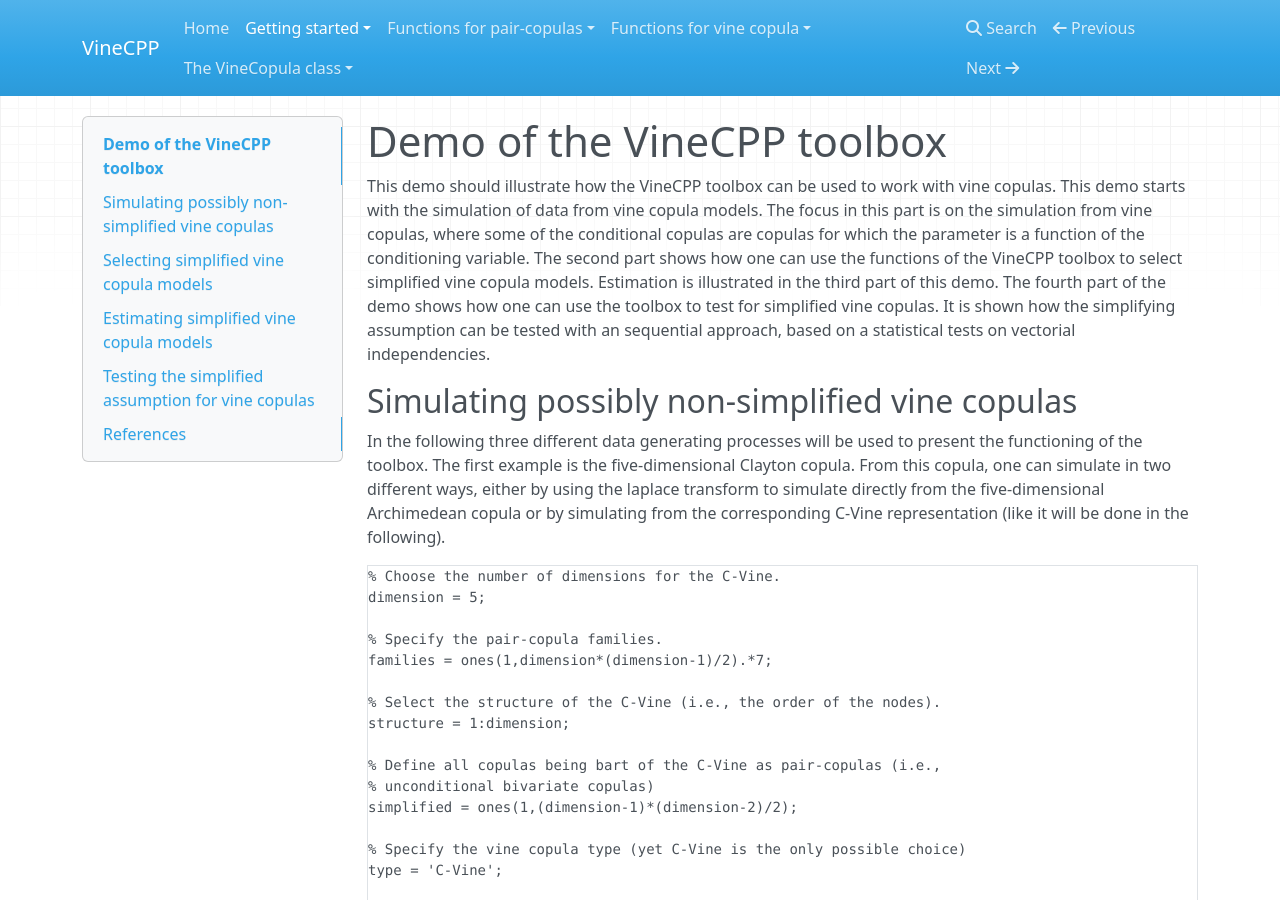
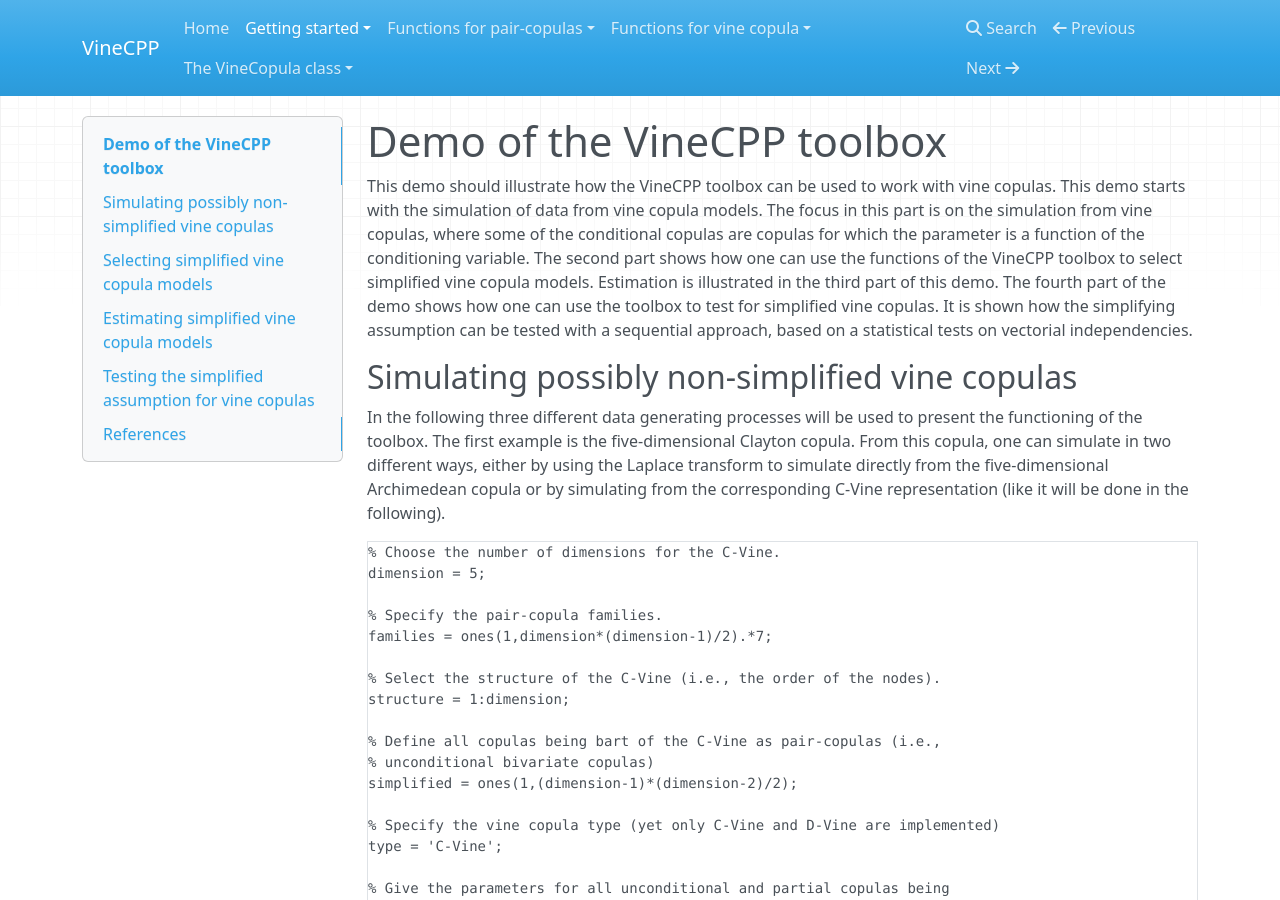
Before and after one commit to MalteKurz/VineCopulaMatlab, an MkDocs documentation site: the page built from docs/DemoVineCPP.md, in a window 1280 px wide and 900 px high. Built offline with MkDocs 1.6.1, drawn with Linux system fonts in a browser that asks for light colours; nearby versions of some CDN libraries; old or Windows-style settings are respelled for this version of MkDocs; some of the changed text lies outside the part shown.

Commit message:
Minor typos fixed

```diff
--- a/docs/DemoVineCPP.md
+++ b/docs/DemoVineCPP.md
@@ -1,10 +1,10 @@
 # Demo of the VineCPP toolbox
 
-This demo should illustrate how the VineCPP toolbox can be used to work with vine copulas. This demo starts with the simulation of data from vine copula models. The focus in this part is on the simulation from vine copulas, where some of the conditional copulas are copulas for which the parameter is a function of the conditioning variable. The second part shows how one can use the functions of the VineCPP toolbox to select simplified vine copula models. Estimation is illustrated in the third part of this demo. The fourth part of the demo shows how one can use the toolbox to test for simplified vine copulas. It is shown how the simplifying assumption can be tested with an sequential approach, based on a statistical tests on vectorial independencies.
+This demo should illustrate how the VineCPP toolbox can be used to work with vine copulas. This demo starts with the simulation of data from vine copula models. The focus in this part is on the simulation from vine copulas, where some of the conditional copulas are copulas for which the parameter is a function of the conditioning variable. The second part shows how one can use the functions of the VineCPP toolbox to select simplified vine copula models. Estimation is illustrated in the third part of this demo. The fourth part of the demo shows how one can use the toolbox to test for simplified vine copulas. It is shown how the simplifying assumption can be tested with a sequential approach, based on a statistical tests on vectorial independencies.
 
 ## Simulating possibly non-simplified vine copulas
 
-In the following three different data generating processes will be used to present the functioning of the toolbox. The first example is the five-dimensional Clayton copula. From this copula, one can simulate in two different ways, either  by using the laplace transform to simulate directly from the five-dimensional Archimedean copula or by simulating from the corresponding C-Vine representation (like it will be done in the following).
+In the following three different data generating processes will be used to present the functioning of the toolbox. The first example is the five-dimensional Clayton copula. From this copula, one can simulate in two different ways, either  by using the Laplace transform to simulate directly from the five-dimensional Archimedean copula or by simulating from the corresponding C-Vine representation (like it will be done in the following).
 
 <pre class="codeinput"><span class="comment">% Choose the number of dimensions for the C-Vine.</span>
 dimension = 5;
@@ -19,7 +19,7 @@
 <span class="comment">% unconditional bivariate copulas)</span>
 simplified = ones(1,(dimension-1)*(dimension-2)/2);
 
-<span class="comment">% Specify the vine copula type (yet C-Vine is the only possible choice)</span>
+<span class="comment">% Specify the vine copula type (yet only C-Vine and D-Vine are implemented)</span>
 type = <span class="string">'C-Vine'</span>;
 
 <span class="comment">% Give the parameters for all unconditional and partial copulas being</span>
@@ -92,7 +92,7 @@
 <span class="comment">% The last copula is a conditional copula</span>
 simplified(end) = 0;
 
-<span class="comment">% Specify the vine copula type (yet C-Vine is the only possible choice)</span>
+<span class="comment">% Specify the vine copula type (yet only C-Vine and D-Vine are implemented)</span>
 type = <span class="string">'C-Vine'</span>;
 
 <span class="comment">% Give the parameters for all pair-copulas copulas being</span>
@@ -148,7 +148,7 @@
 V = Sim(VineCopulaObject2,500);
 figure(<span class="string">'Units'</span>,<span class="string">'normalized'</span>,<span class="string">'Position'</span>,[0.2 0.2 0.6 0.8],<span class="string">'PaperPositionMode'</span>,<span class="string">'auto'</span>);
 plotmatrix(V)
-</pre><img vspace="5" hspace="5" src="demoVineCPP_02.png" alt=""> <p>The third example is a arbitrary combination of partial copulas and conditional copulas with functional parameter as building block of a five-dimensional non-simplified C-Vine copula.</p><pre class="codeinput"><span class="comment">% Construct the object of the VineCopula class and apply the method Sim to</span>
+</pre><img vspace="5" hspace="5" src="demoVineCPP_02.png" alt=""> <p>The third example is an arbitrary combination of partial copulas and conditional copulas with functional parameter as building block of a five-dimensional non-simplified C-Vine copula.</p><pre class="codeinput"><span class="comment">% Construct the object of the VineCopula class and apply the method Sim to</span>
 <span class="comment">% it.</span>
 VineCopulaObject3 = VineCopula(5,<span class="string">'C-Vine'</span>,<span class="keyword">...</span>
     [0,0,1,1,1,1],<span class="keyword">...</span>
@@ -205,7 +205,7 @@
 In a next step, the method StructureSelect for objects from the class VineCopula should be used for selecting simplified vine copulas, which are then used as an approximation to the overall distributions. The nodes of the C-vine are chosen in a way that in each tree, the root (i.e. the node, which is connected by a copula to all other nodes) is the variable which has maximal dependence with all other variables. The maximal dependence is found by choosing the variable which has the maximal column sum in the matrix of absolute empirical Kendall&#8217;s &#964; (cf. Schepsmeier, St&ouml;ber, and Brechmann (2013) for an R-function (RVineStructureSelect) of exactly the same procedure and Czado, Schepsmeier, and Min (2012, p. 240) for the theoretical background of the approach). Furthermore, the copula families are chosen according to the AIC criterion and for each pair- copula an independence test is performed (cf. Schepsmeier, St&ouml;ber, and Brechmann (2013) and Brechmann and Schepsmeier (2013) for R-functions (RVineStructureSelect / RVineCopSelect / CDVineCopSelect) and Genest and Favre (2007, p. 351) for the independence test).
 
 <pre class="codeinput">VineCopulaSel3 = StructureSelect(VineCopula(5,<span class="string">'C-Vine'</span>,1),W);
-</pre><p>For the first and second example, the structure is selected manually. For the second example with the Frank copula with varying parameter a Independence copula is selected as partial copula to obtain a approximation of the overall distribution, which is a simplified C-Vine copula.</p><pre class="codeinput">VineCopulaSel1 = VineCopula(5,<span class="string">'C-Vine'</span>,<span class="keyword">...</span>
+</pre><p>For the first and second example, the structure is selected manually. For the second example with the Frank copula with varying parameter an Independence copula is selected as partial copula to obtain a approximation of the overall distribution, which is a simplified C-Vine copula.</p><pre class="codeinput">VineCopulaSel1 = VineCopula(5,<span class="string">'C-Vine'</span>,<span class="keyword">...</span>
     true,<span class="keyword">...</span>
     [1 2 3 4 5],<span class="keyword">...</span>
     repmat({<span class="string">'Clayton'</span>},1,5*(5-1)/2));
```
Also changed, not shown: other parts of docs/DemoVineCPP.md (+1 -1 lines), 2 other files.
